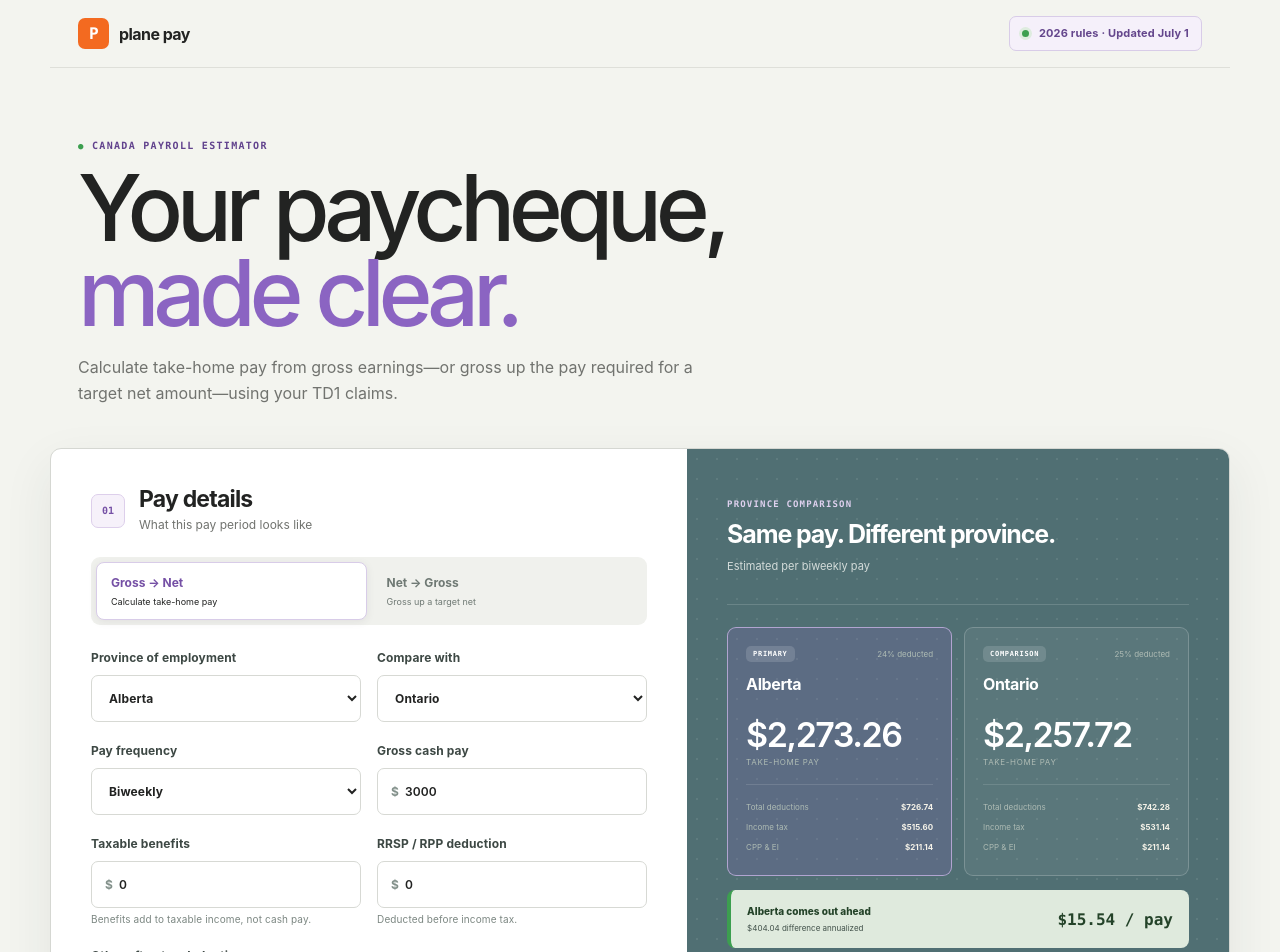
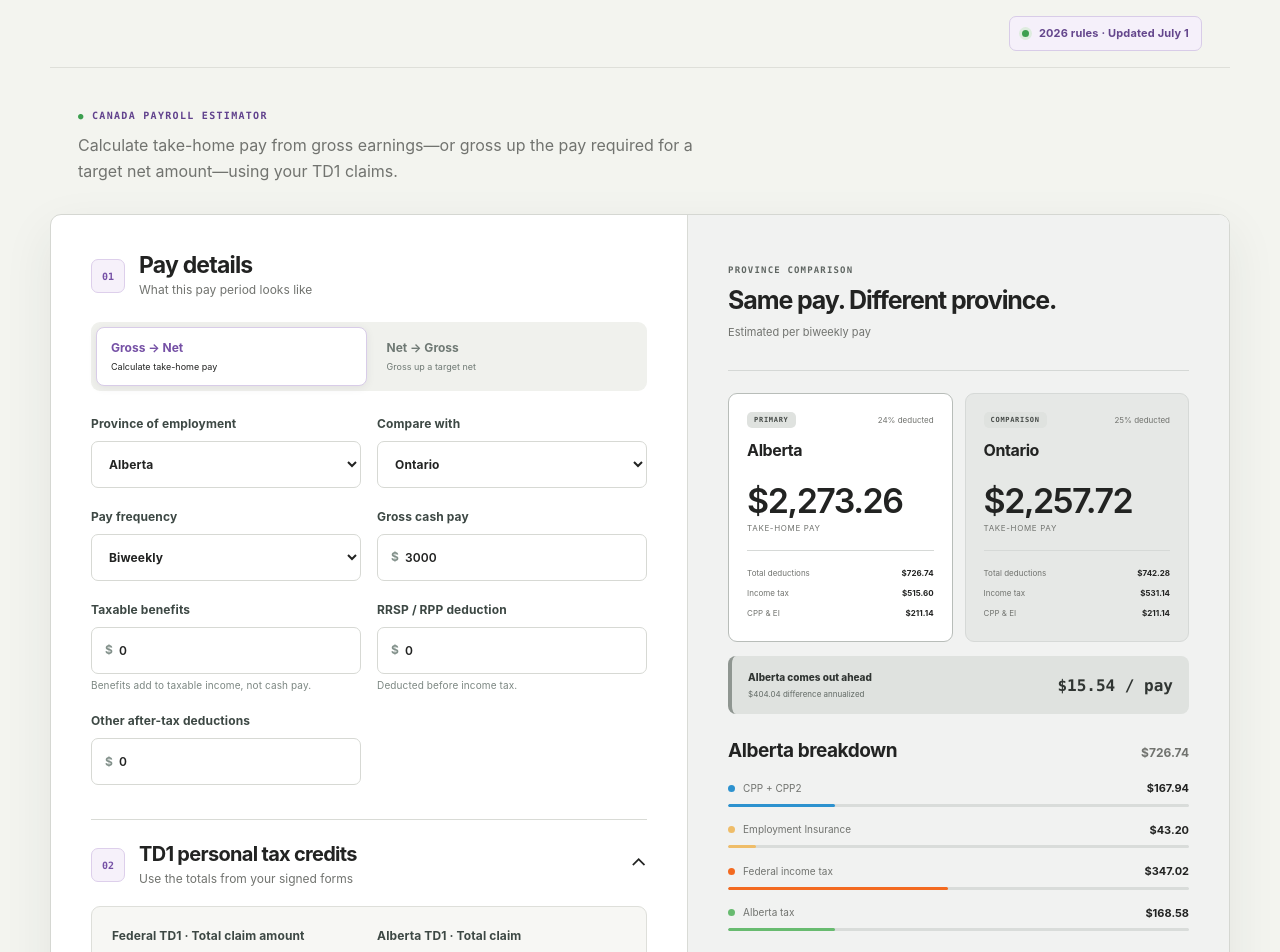
Before and after one commit to yiningchao/payroll-calculator, a Next.js app: page / in a window 1280 px wide. Shown: the top 952 px of the page. Built offline with nearby package versions, Linux system fonts and the light colour scheme.

Commit message:
Remove branding and lighten comparison

```diff
--- a/app/globals.css
+++ b/app/globals.css
@@ -34,14 +34,8 @@ a { color: inherit; }
   padding: 0 28px;
   display: flex;
   align-items: center;
-  justify-content: space-between;
+  justify-content: flex-end;
   border-bottom: 1px solid #dedfd9;
-}
-.brand { display: flex; align-items: center; gap: 10px; font-weight: 750; text-decoration: none; letter-spacing: -.035em; }
-.brand-mark {
-  width: 31px; height: 31px; display: grid; place-items: center;
-  border-radius: 7px; background: var(--red); color: white;
-  font: 700 16px/1 ui-monospace, SFMono-Regular, Menlo, monospace;
 }
 .rule-chip {
   border: 1px solid #d8cce8; border-radius: 7px; padding: 8px 12px;
@@ -49,12 +43,10 @@ a { color: inherit; }
 }
 .rule-chip span { width: 7px; height: 7px; display: inline-block; margin-right: 7px; border-radius: 50%; background: var(--green); box-shadow: 0 0 0 3px #deecdf; }
 
-.hero { max-width: 1180px; margin: 0 auto; padding: 72px 28px 42px; text-align: left; }
+.hero { max-width: 1180px; margin: 0 auto; padding: 42px 28px 30px; text-align: left; }
 .eyebrow { color: #61428d; text-transform: uppercase; letter-spacing: .13em; font: 700 10px ui-monospace, SFMono-Regular, Menlo, monospace; }
 .eyebrow span { color: var(--green); font-size: 9px; }
-.hero h1 { max-width: 820px; margin: 15px 0 20px; font: 520 clamp(54px, 7.2vw, 92px)/.92 Inter, ui-sans-serif, sans-serif; letter-spacing: -.07em; }
-.hero h1 em { color: var(--lavender); font-style: normal; font-weight: 520; }
-.hero p { max-width: 620px; margin: 0; color: var(--muted); font-size: 16px; line-height: 1.6; }
+.hero p { max-width: 620px; margin: 12px 0 0; color: var(--muted); font-size: 16px; line-height: 1.6; }
 
 .workspace {
   width: min(1180px, calc(100% - 40px)); margin: 0 auto 48px; display: grid; grid-template-columns: 1.08fr .92fr;
@@ -62,8 +54,8 @@ a { color: inherit; }
   box-shadow: 0 18px 50px rgba(38, 48, 45, .08);
 }
 .form-panel { padding: 38px 40px 28px; }
-.results-panel { padding: 40px; background: var(--teal); color: #ffffff; position: relative; }
-.results-panel::before { content: ""; position: absolute; inset: 0; opacity: .08; background-image: radial-gradient(#fff 1px, transparent 1px); background-size: 20px 20px; pointer-events: none; }
+.results-panel { padding: 40px; background: #f1f2f1; color: var(--ink); position: relative; border-left: 1px solid var(--line); }
+.results-panel::before { display: none; }
 .results-panel > * { position: relative; }
 
 .section-heading { display: flex; gap: 14px; align-items: center; margin-bottom: 25px; }
@@ -110,11 +102,11 @@ input::-webkit-inner-spin-button { display: none; }
 .form-actions { display: flex; align-items: center; justify-content: space-between; margin-top: 24px; color: #88908c; font-size: 10px; }
 .reset { border: 0; background: transparent; color: #596b63; font-size: 11px; font-weight: 700; text-decoration: underline; text-underline-offset: 3px; cursor: pointer; }
 
-.results-top { display: flex; align-items: center; justify-content: space-between; gap: 24px; padding-bottom: 28px; border-bottom: 1px solid rgba(255,255,255,.15); }
-.result-label { color: #dfd1ef; text-transform: uppercase; letter-spacing: .13em; font: 700 9px ui-monospace, SFMono-Regular, Menlo, monospace; }
+.results-top { display: flex; align-items: center; justify-content: space-between; gap: 24px; padding-bottom: 28px; border-bottom: 1px solid #d5d8d6; }
+.result-label { color: #5f6662; text-transform: uppercase; letter-spacing: .13em; font: 700 9px ui-monospace, SFMono-Regular, Menlo, monospace; }
 .results-top h2 { margin: 8px 0 4px; font: 650 25px/1.08 Inter, ui-sans-serif, sans-serif; letter-spacing: -.045em; }
 .results-top strong { display: block; margin: 7px 0 2px; font: 550 clamp(42px, 4.5vw, 61px)/1 Inter, ui-sans-serif, sans-serif; letter-spacing: -.055em; }
-.results-top small { color: #d4dcda; font-size: 11px; }
+.results-top small { color: var(--muted); font-size: 11px; }
 .rate-ring {
   --rate: 30%; width: 82px; height: 82px; flex: 0 0 82px; border-radius: 50%; display: grid; place-items: center; position: relative;
   background: conic-gradient(#d7b266 var(--rate), rgba(255,255,255,.13) 0);
@@ -125,22 +117,22 @@ input::-webkit-inner-spin-button { display: none; }
 .rate-ring small { margin-top: 24px; color: #b8c4be; font-size: 8px; text-transform: uppercase; letter-spacing: .08em; }
 
 .compare-cards { display: grid; grid-template-columns: 1fr 1fr; gap: 12px; padding: 22px 0 14px; }
-.compare-card { min-width: 0; padding: 18px; border: 1px solid rgba(255,255,255,.2); border-radius: 9px; background: rgba(255,255,255,.06); }
-.compare-card:first-child { border-color: rgba(210,185,238,.72); background: rgba(139,100,194,.2); }
+.compare-card { min-width: 0; padding: 18px; border: 1px solid #d6d9d7; border-radius: 9px; background: #e6e8e6; }
+.compare-card:first-child { border-color: #b8bdb9; background: #ffffff; }
 .compare-card-head { display: flex; align-items: center; justify-content: space-between; gap: 8px; }
-.compare-card-head > span { padding: 4px 7px; border-radius: 5px; background: rgba(255,255,255,.14); color: #ffffff; font: 700 7px ui-monospace, SFMono-Regular, Menlo, monospace; text-transform: uppercase; letter-spacing: .1em; }
-.compare-card-head small { color: #aebbb4; font-size: 8px; }
+.compare-card-head > span { padding: 4px 7px; border-radius: 5px; background: #dfe2df; color: #454a47; font: 700 7px ui-monospace, SFMono-Regular, Menlo, monospace; text-transform: uppercase; letter-spacing: .1em; }
+.compare-card-head small { color: var(--muted); font-size: 8px; }
 .compare-card h3 { min-height: 34px; margin: 14px 0 8px; font: 650 16px/1.05 Inter, ui-sans-serif, sans-serif; letter-spacing: -.025em; }
 .compare-card > strong { display: block; overflow: hidden; text-overflow: ellipsis; font: 580 clamp(25px, 3vw, 34px)/1 Inter, ui-sans-serif, sans-serif; letter-spacing: -.045em; }
-.take-home-label { display: block; margin-top: 4px; color: #aebbb4; font-size: 8px; text-transform: uppercase; letter-spacing: .08em; }
-.compare-card dl { margin: 16px 0 0; padding-top: 12px; border-top: 1px solid rgba(255,255,255,.12); }
+.take-home-label { display: block; margin-top: 4px; color: var(--muted); font-size: 8px; text-transform: uppercase; letter-spacing: .08em; }
+.compare-card dl { margin: 16px 0 0; padding-top: 12px; border-top: 1px solid #d6d9d7; }
 .compare-card dl div { display: flex; justify-content: space-between; gap: 8px; padding: 4px 0; }
-.compare-card dt { color: #aebbb4; font-size: 8px; }
-.compare-card dd { margin: 0; color: #f6f3e9; font-size: 8px; font-weight: 700; }
-.difference-banner { display: grid; grid-template-columns: 1fr auto; gap: 3px 12px; padding: 14px 16px; border-radius: 8px; background: #dfeadd; color: #244329; border-left: 4px solid var(--green); }
+.compare-card dt { color: var(--muted); font-size: 8px; }
+.compare-card dd { margin: 0; color: var(--ink); font-size: 8px; font-weight: 700; }
+.difference-banner { display: grid; grid-template-columns: 1fr auto; gap: 3px 12px; padding: 14px 16px; border-radius: 8px; background: #dfe2df; color: #303532; border-left: 4px solid #8f9691; }
 .difference-banner span { align-self: end; font-size: 10px; font-weight: 800; }
 .difference-banner b { grid-row: 1 / span 2; grid-column: 2; align-self: center; font: 700 16px ui-monospace, SFMono-Regular, Menlo, monospace; }
-.difference-banner small { font-size: 8px; color: #405049; }
+.difference-banner small { font-size: 8px; color: #626a65; }
 
 .pay-flow { padding: 24px 0; border-bottom: 1px solid rgba(255,255,255,.15); display: grid; grid-template-columns: 1fr auto 1fr; gap: 12px; align-items: center; }
 .pay-flow div { display: flex; flex-direction: column; gap: 5px; }
@@ -152,21 +144,21 @@ input::-webkit-inner-spin-button { display: none; }
 .breakdown { padding-top: 25px; }
 .breakdown-title { display: flex; justify-content: space-between; align-items: baseline; margin-bottom: 18px; }
 .breakdown-title h3 { margin: 0; font: 650 19px Inter, ui-sans-serif, sans-serif; letter-spacing: -.025em; }
-.breakdown-title > span { color: #c7d0cb; font-size: 12px; font-weight: 700; }
+.breakdown-title > span { color: var(--muted); font-size: 12px; font-weight: 700; }
 .deduction-row { margin-bottom: 15px; }
-.row-meta { display: flex; align-items: center; justify-content: space-between; margin-bottom: 7px; color: #c8d1cd; font-size: 10px; }
+.row-meta { display: flex; align-items: center; justify-content: space-between; margin-bottom: 7px; color: var(--muted); font-size: 10px; }
 .row-meta > span { display: flex; align-items: center; gap: 8px; }
-.row-meta b { color: #f6f3e9; font-size: 11px; }
+.row-meta b { color: var(--ink); font-size: 11px; }
 .row-meta i { width: 7px; height: 7px; border-radius: 50%; }
-.bar { height: 3px; border-radius: 9px; background: rgba(255,255,255,.1); overflow: hidden; }
+.bar { height: 3px; border-radius: 9px; background: #d9dcda; overflow: hidden; }
 .bar span { height: 100%; display: block; border-radius: inherit; min-width: 2px; }
 .blue { background: var(--blue); } .gold { background: var(--gold); } .red { background: var(--red); } .green { background: #68bb70; } .lavender { background: #b08cdb; } .ink { background: #aab5b3; }
-.annual-card { margin-top: 25px; display: grid; grid-template-columns: 1fr 1fr; border: 1px solid rgba(255,255,255,.14); border-radius: 10px; background: rgba(255,255,255,.04); }
+.annual-card { margin-top: 25px; display: grid; grid-template-columns: 1fr 1fr; border: 1px solid #d5d8d6; border-radius: 10px; background: #ffffff; }
 .annual-card div { padding: 15px; }
-.annual-card div + div { border-left: 1px solid rgba(255,255,255,.14); }
-.annual-card span { display: block; margin-bottom: 5px; color: #b8c4be; font-size: 8px; text-transform: uppercase; letter-spacing: .08em; }
+.annual-card div + div { border-left: 1px solid #d5d8d6; }
+.annual-card span { display: block; margin-bottom: 5px; color: var(--muted); font-size: 8px; text-transform: uppercase; letter-spacing: .08em; }
 .annual-card b { font: 700 14px ui-monospace, SFMono-Regular, Menlo, monospace; }
-.result-note { margin: 18px 0 0; color: #aebbb4; font-size: 9px; line-height: 1.5; }
+.result-note { margin: 18px 0 0; color: var(--muted); font-size: 9px; line-height: 1.5; }
 
 .rule-strip { width: min(1060px, calc(100% - 40px)); margin: 0 auto 54px; display: grid; grid-template-columns: repeat(4,1fr); gap: 8px; }
 .rule-strip div { padding: 20px; text-align: left; border: 1px solid var(--line); border-radius: 8px; background: white; }
@@ -180,7 +172,7 @@ footer b { color: #39453f; }
 .source-links a { color: #52665d; font-weight: 700; text-underline-offset: 3px; }
 
 @media (max-width: 850px) {
-  .hero { padding-top: 50px; }
+  .hero { padding-top: 38px; }
   .workspace { grid-template-columns: 1fr; }
   .results-panel { min-height: auto; }
   .rule-strip { grid-template-columns: 1fr 1fr; }
@@ -192,8 +184,7 @@ footer b { color: #39453f; }
 @media (max-width: 560px) {
   .topbar { padding: 0 18px; }
   .rule-chip { font-size: 9px; }
-  .hero { padding: 46px 20px 34px; }
-  .hero h1 { font-size: 50px; }
+  .hero { padding: 34px 20px 28px; }
   .workspace { width: calc(100% - 24px); border-radius: 13px; }
   .form-panel, .results-panel { padding: 28px 22px; }
   .field-grid, .td-card .field-grid { grid-template-columns: 1fr; }
--- a/app/layout.tsx
+++ b/app/layout.tsx
@@ -2,12 +2,8 @@ import type { Metadata } from "next";
 import "./globals.css";
 
 export const metadata: Metadata = {
-  title: "Plane Pay — 2026 Canada Payroll Calculator",
+  title: "2026 Canada Payroll Calculator",
   description: "Estimate Canadian take-home pay using 2026 CRA rates and your TD1 personal tax credit claims.",
-  icons: {
-    icon: "/favicon.svg",
-    shortcut: "/favicon.svg",
-  },
 };
 
 export default function RootLayout({ children }: Readonly<{ children: React.ReactNode }>) {
--- a/app/page.tsx
+++ b/app/page.tsx
@@ -224,16 +224,11 @@ export default function Home() {
   return (
     <main>
       <header className="topbar">
-        <a className="brand" href="#top" aria-label="Plane Pay home">
-          <span className="brand-mark">P</span>
-          <span>plane pay</span>
-        </a>
         <div className="rule-chip"><span /> 2026 rules · Updated July 1</div>
       </header>
 
       <section className="hero" id="top">
         <div className="eyebrow"><span>●</span> Canada payroll estimator</div>
-        <h1>Your paycheque,<br /><em>made clear.</em></h1>
         <p>Calculate take-home pay from gross earnings—or gross up the pay required for a target net amount—using your TD1 claims.</p>
       </section>
 
```
Also changed, not shown: 1 other file (tests, documents, lock files or other folders).
